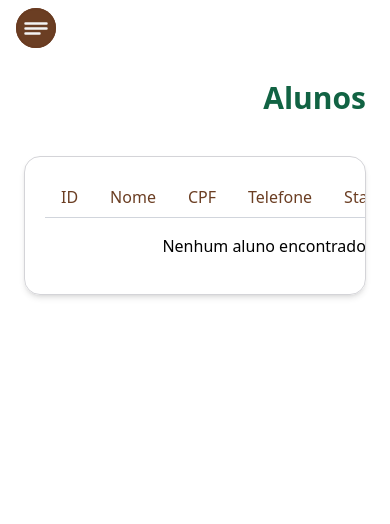
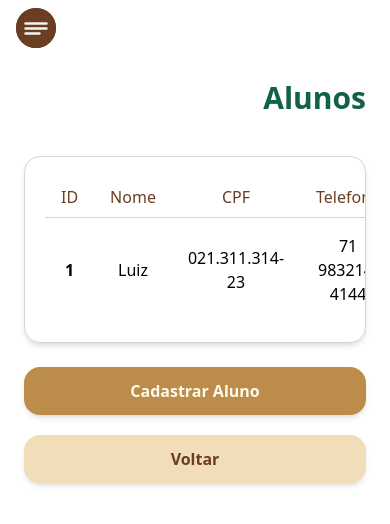
Before and after one commit to LuizHenri16/fitzone-frontend, a Next.js app: page /aluno in a window 390 px wide. Shown: the top 524 px of the page. Built offline with nearby package versions, Linux system fonts and the light colour scheme.

Commit message:
update/feature: Atualizar tabela Alunos, sidebar, tela alunos (adicionar botão de cadastro e botão de voltar)

```diff
--- a/src/app/aluno/page.tsx
+++ b/src/app/aluno/page.tsx
@@ -1,11 +1,19 @@
 'use client'
 
-import { TableAlunos, Template } from "@/components";
+import { TableAlunos, Template, Button } from "@/components";
 
 export default function AlunosPage() {
     return <div>
         <Template pagename="Alunos">
             <TableAlunos />
+            <div className="w-full flex flex-col mt-6 gap-5 md:flex-row lg:justify-end">
+                <div className="w-full lg:w-[20rem]">
+                    <Button name="Cadastrar Aluno" theme="brown" type="button" onClick={console.log}/>
+                </div>
+                <div className="w-full lg:w-[20rem]">
+                    <Button name="Voltar" theme="beige" type="button" onClick={console.log}/>
+                </div>
+            </div>
         </Template>
     </div>
 }
--- a/src/components/button/button.tsx
+++ b/src/components/button/button.tsx
@@ -9,10 +9,10 @@ const themes = {
 
 // Button Coponent
 interface ButtonProps {
-    name: string;
-    type?: "button" | "submit" | "reset";
-    disabled?: boolean;
-    onClick?: () => void;
+    name: string,
+    type?: "button" | "submit" | "reset",
+    disabled?: boolean,
+    onClick?: () => void,
     theme?: "beige" | "green" | "red" | "brown";
 }
 
@@ -72,3 +72,26 @@ export const SidebarButton: React.FC<SidebarButtonProps> = ({ urlIcon, altIcon,
         <p className={"text-[#7E7E7E] font-normal text-lg"}>{name}</p>
     </button>
 }
+
+interface ActionButtonProps{
+    action?: "delete" | "edit",
+    onClick?: () => void;
+}
+
+export const ActionButton: React.FC<ActionButtonProps> = ({action = "delete", onClick}) => {
+    const ActionIcons = {
+        delete: {
+            icon: "",
+            alt: ""
+        },
+        edit: {
+            icon: "",
+            alt: ""
+        }
+    }
+    const SelectedActionIcon = ActionIcons[action] || ActionIcons["delete"]
+
+    return <button onClick={onClick}>
+        <img src={SelectedActionIcon.icon} alt={SelectedActionIcon.alt} className="w-8" />
+    </button>
+}
--- a/src/components/button/index.ts
+++ b/src/components/button/index.ts
@@ -1 +1 @@
-export {Button, ShortcutButton, SidebarButton} from './button'
+export {Button, ShortcutButton, SidebarButton, ActionButton} from './button'
--- a/src/components/fitzone/Template.tsx
+++ b/src/components/fitzone/Template.tsx
@@ -8,7 +8,7 @@ interface TemplateProps {
 
 export const Template: React.FC<TemplateProps> = ({ children, pagename }) => {
     return (
-        <div className="flex flex-col md:flex-row min-h-screen">
+        <div className="flex flex-col lg:flex-row min-h-screen">
                 <Sidebar />
                 <main className="flex-1 justify-center  p-6 w-full text-right">
                     <h2 className="font-bold text-[#3d2929] text-3xl text-[#116343]">{pagename}</h2>
--- a/src/components/fitzone/sidebar.tsx
+++ b/src/components/fitzone/sidebar.tsx
@@ -9,9 +9,9 @@ export const Sidebar: React.FC = () => {
   return (
     <>
       {/* Sidebar fixa em telas grandes */}
-      <div className="hidden md:items-center md:flex md:flex-col md:w-64 md:h-screen md:py-6 md:px-4 border-r-3 border-r-[#F3F3F3]">
+      <div className="hidden lg:items-center lg:flex lg:flex-col lg:w-64 lg:h-screen lg:py-6 lg:px-4 border-r-3 border-r-[#F3F3F3]">
         <div className="w-full bg-white shadow-md rounded-2xl p-2">
-          <p className="font-bold text-lg text-[##6B3E23]">Usuário: </p>
+          <p className="font-bold text-lg text-[#6B3E23]">Usuário: </p>
         </div>
         <div className="flex flex-col gap-5 mt-auto">
           <SidebarButton name="Início" onClick={() => router.push("/inicio")} urlIcon="/icons/inicio-icon.svg" altIcon="Sidebarbutton icone" />
@@ -27,7 +27,7 @@ export const Sidebar: React.FC = () => {
       </div>
 
       {/* Menu mobile */}
-      <div className="md:hidden w-full py-2">
+      <div className="lg:hidden w-full py-2">
         <nav className="flex justify-between text-green-900 px-4">
           <button onClick={() => setIsOpen(true)} className="hover:opacity-80 cursor-pointer">
             <img src="/icons/menu-button.svg" alt="menu-button" />
@@ -51,7 +51,6 @@ export const Sidebar: React.FC = () => {
             <div className="w-full">
               <Button name="Sair" theme="red" onClick={() => router.push("/login")} />
             </div>
-
           </div>
         )}
       </div>
--- a/src/components/index.ts
+++ b/src/components/index.ts
@@ -2,7 +2,7 @@
 export {LoginForm} from './login';
 
 // BUTTON COMPONENT
-export {Button, ShortcutButton, SidebarButton} from './button';
+export {Button, ShortcutButton, SidebarButton, ActionButton} from './button';
 
 // FORM COMPONENTS
 export {TextField, SelectField} from './formikcustom/field';
--- a/src/components/tables/table.tsx
+++ b/src/components/tables/table.tsx
@@ -1,8 +1,10 @@
 import { useState } from "react"
+import { ActionButton } from "../button";
 
 interface Aluno {
     id?: string,
     nome?: string,
+    cpf?: string,
     telefone?: string,
     telefoneEmergencia?: string,
     status?: string
@@ -11,14 +13,10 @@ interface Aluno {
 export const TableAlunos: React.FC = () => {
 
     const [loadingTable, setLoadingTable] = useState(false);
-    const [alunos, setAlunos] = useState<Aluno[]>([])
+    const [alunos, setAlunos] = useState<Aluno[]>([{ id: "1", nome: "Luiz", cpf: "021.311.314-23", telefone: "71 983214-4144", telefoneEmergencia: "71 983214-4144", status: "Ativo" }])
 
     return (
-        <div>
-            {
-                loadingTable ? (
-                    <div></div>
-                ) : (<>
+        <div >
             <div className="shadow-md rounded-2xl border border-zinc-300 overflow-x-auto w-full mx-auto p-5">
                 <table className="w-full table-auto">
                     <thead className="text-center">
@@ -27,36 +25,44 @@ export const TableAlunos: React.FC = () => {
                             <th scope="col" className="font-medium text-[#6B3E23] px-4 py-2 border-b-1 border-gray-300">Nome</th>
                             <th scope="col" className="font-medium text-[#6B3E23] px-4 py-2 border-b-1 border-gray-300">CPF</th>
                             <th scope="col" className="font-medium text-[#6B3E23] px-4 py-2 border-b-1 border-gray-300">Telefone</th>
+                            <th scope="col" className="font-medium text-[#6B3E23] px-4 py-2 border-b-1 border-gray-300">T.Emergência</th>
                             <th scope="col" className="font-medium text-[#6B3E23] px-4 py-2 border-b-1 border-gray-300">Status</th>
                             <th scope="col" className="font-medium text-[#6B3E23] px-4 py-2 border-b-1 border-gray-300">Ações</th>
                         </tr>
                     </thead>
 
                     <tbody className="text-center">
-                                {alunos.length === 0 ? (
+
+                        {loadingTable ? (
                             <tr >
-                                        <td colSpan={6} className="text-center py-4">Nenhum aluno encontrado</td>
+                                <td colSpan={7} className="text-center py-4">carregando dados</td>
+                            </tr>
+                        )
+                            : (alunos.length === 0 ? (
+                                <tr >
+                                    <td colSpan={7} className="text-center py-4">Nenhum aluno encontrado</td>
                                 </tr>
                             ) :
                                 alunos.map((aluno, index) => (
-                                        <tr key={index} className="bg-white hover:bg-gray-100 dark:hover:bg-gray-100 transition-colors cursor-pointer">
-                                            <td className="font-semibold px-4 py-4 border-b-1 border-gray-300">{aluno.id}</td>
-                                            <td className="font-medium px-4 py-4 border-b-1 border-gray-300">{aluno.nome}</td>
-                                            <td className="font-medium px-4 py-4 border-b-1 border-gray-300">{aluno.telefone}</td>
-                                            <td className="font-medium px-4 py-4 border-b-1 border-gray-300">{aluno.telefoneEmergencia}</td>
-                                            <td className="font-medium px-4 py-4 border-b-1 border-gray-300">{aluno.status}</td>
-                                            <td className="font-medium px-4 py-4 border-b-1 border-gray-300">
-                                                <button className="w-4 hover:opacity-70 transition-opacity cursor-pointer" onClick={() => console.log()}>
-                                                    <img src={"./icons/remove-icon.svg"} />
-                                                </button>
+                                    <tr key={index} className="bg-white transition-colors cursor-pointer">
+                                        <td className="font-semibold px-4 py-4 ">{aluno.id}</td>
+                                        <td className="font-medium px-4 py-4 ">{aluno.nome}</td>
+                                        <td className="font-medium px-4 py-4 ">{aluno.cpf}</td>
+                                        <td className="font-medium px-4 py-4 ">{aluno.telefone}</td>
+                                        <td className="font-medium px-4 py-4 ">{aluno.telefoneEmergencia}</td>
+                                        <td className="font-medium px-4 py-4 ">{aluno.status}</td>
+                                        <td className="font-medium px-4 py-4 ">
+                                            <ActionButton action="edit" onClick={console.log} />
+                                            <ActionButton action="delete" onClick={console.log} />
                                         </td>
                                     </tr>
-                                    ))}
+                                ))
+                            )
+                        }
+
                     </tbody>
                 </table>
             </div>
-                </>
-                )}
         </div>
     )
 }
```
Lines whose indentation alone changed are shown as unchanged.
